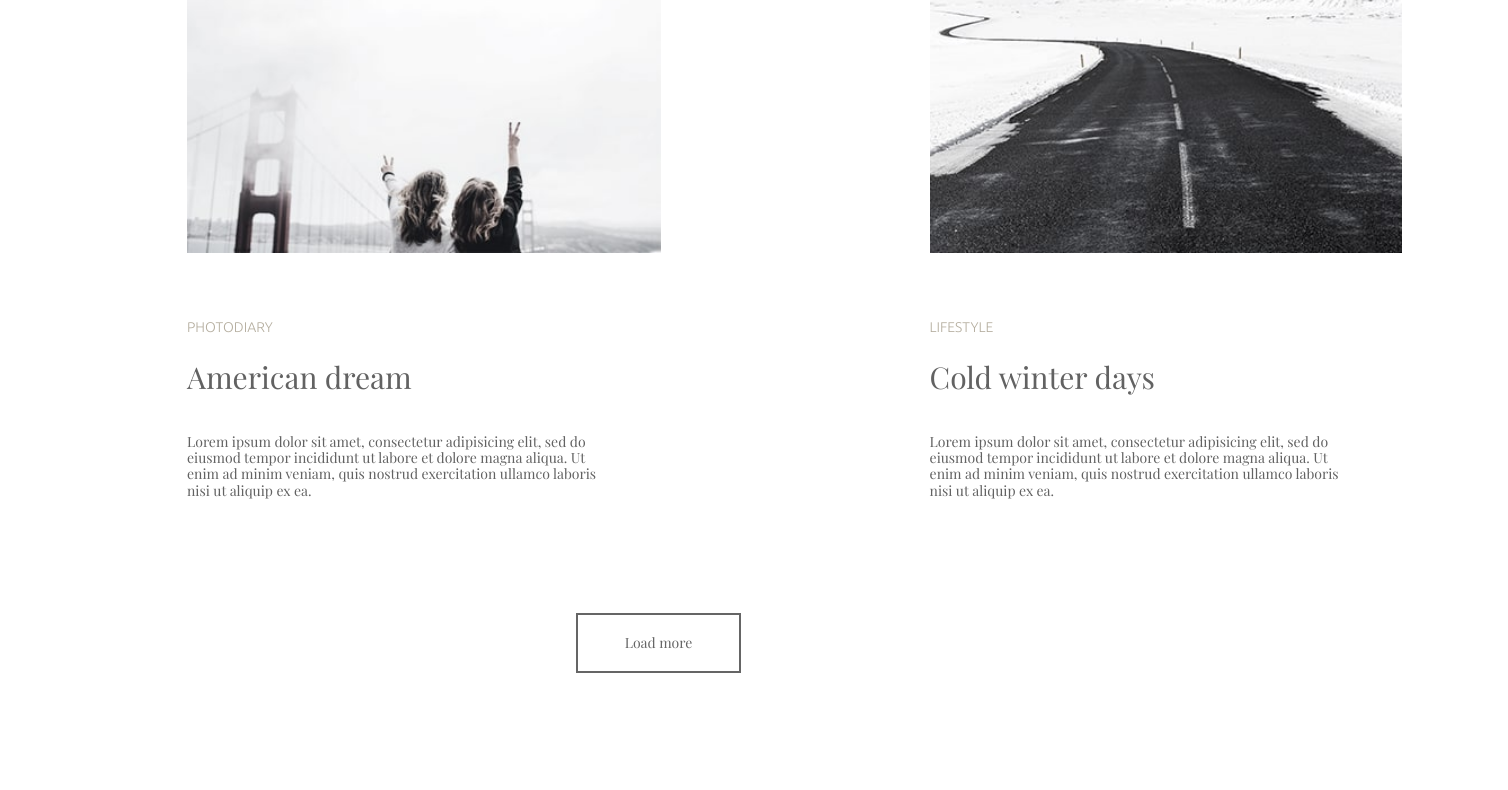
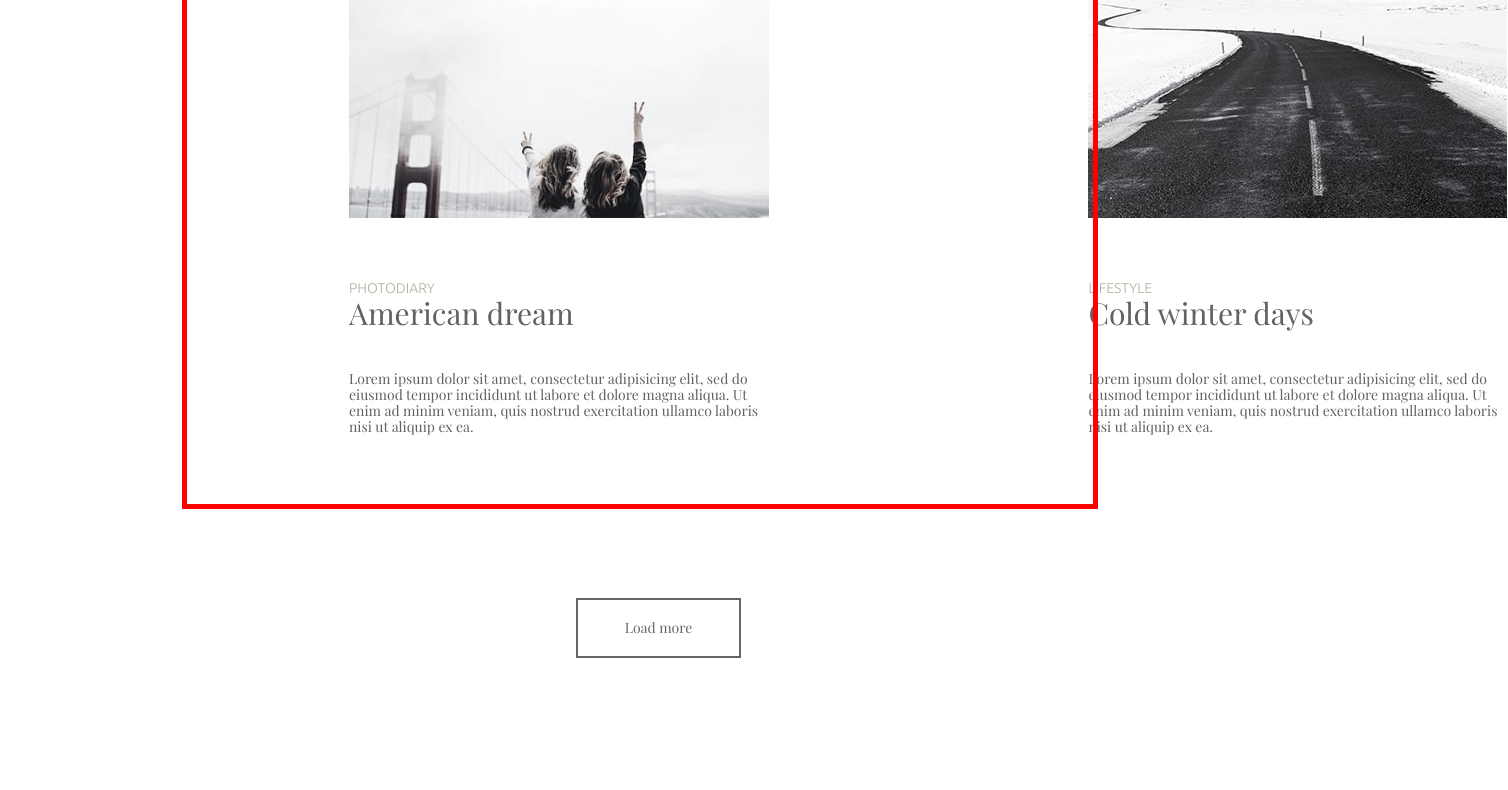
Before and after one commit to Tempoest/PhotoBlog, a plain HTML site: page index.html in a window 1280 px wide. Shown: the part 1376-2166 px from the top of the page, 1508 px wide, since content can reach past the window. Before the commit the page ends 2115 px from the top, so only its background shows below. Drawn offline with nearby package versions, Linux system fonts and the light colour scheme.

Commit message:
Edit styles

```diff
--- a/css/styles.css
+++ b/css/styles.css
@@ -4,6 +4,52 @@
     --post-block-tag-color: #B4AD9E;
     --post-block-text: #626262;
     --expand-button-color: #656565;
+body {
+    font-family: Roboto;
+}
+}
+h1,
+h2,
+h3,
+h4,
+p {
+  margin-top: 0;
+  margin-bottom: 0;
+}
+ul {
+  margin-top: 0;
+  margin-bottom: 0;
+  padding-left: 0;
+}
+img {
+  display: block;
+  max-width: 100%;
+  height: auto;
+}
+.list {
+  list-style: none;
+  padding: 0;
+}
+.link {
+  text-decoration: none;
+}
+.visually-hidden {
+  position: absolute;
+  width: 1px;
+  height: 1px;
+  margin: -1px;
+  border: 0;
+  padding: 0;
+  white-space: nowrap;
+  clip-path: inset(100%);
+  clip: rect(0 0 0 0);
+  overflow: hidden;
+}
+.container {
+    outline: 5px solid red;
+    width: 906px;
+    margin: 0 auto;
+    padding: 0 15px;
 }
 .nav-list {
     list-style: none;
@@ -23,7 +69,14 @@
 .nav-link:hover {
     color: var(--hover-color);
 }
+.gallary {
+    display: flex;
+    padding-bottom: 66px;
+    flex-wrap: wrap;
+}
 .post-block {
+    display: flex;
+    flex-wrap: wrap;
     list-style: none;
     column-count: 2;
     column-gap: 65cap;
@@ -37,11 +90,13 @@
     margin-bottom: 20px;
     width: 420px;
     height: 546px;
+    flex-wrap: wrap;
 }
 .post-block-item > img {
     width: max-content;
 }
 .post-block-tag {
+    flex-wrap: wrap;
     color: var(--post-block-tag-color);
     font-family: Ubuntu;
     font-size: 14px;
@@ -49,6 +104,7 @@
     margin-top: 62px;
 }
 .post-block-title {
+    flex-wrap: wrap;
     color: var(--post-block-text);
     font-family: Playfair Display, Roboto, serif;
     font-size: 30px;
--- a/index.html
+++ b/index.html
@@ -5,15 +5,25 @@
     <meta http-equiv="X-UA-Compatible" content="IE=edge" />
     <meta name="viewport" content="width=device-width, initial-scale=1.0" />
     <title>PhotoBlog</title>
-    <link rel="stylesheet" href="https://cdnjs.cloudflare.com/ajax/libs/modern-normalize/1.0.0/modern-normalize.min.css">
-    <link rel="preconnect" href="https://fonts.googleapis.com">
-    <link rel="preconnect" href="https://fonts.gstatic.com" crossorigin>
-    <link href="https://fonts.googleapis.com/css2?family=Ubuntu:wght@300&display=swap" rel="stylesheet">
-    <link href="https://fonts.googleapis.com/css2?family=Playfair+Display&display=swap" rel="stylesheet">
-    <link rel="stylesheet" href="./css/styles.css">
+    <link
+      rel="stylesheet"
+      href="https://cdnjs.cloudflare.com/ajax/libs/modern-normalize/1.0.0/modern-normalize.min.css"
+    />
+    <link rel="preconnect" href="https://fonts.googleapis.com" />
+    <link rel="preconnect" href="https://fonts.gstatic.com" crossorigin />
+    <link
+      href="https://fonts.googleapis.com/css2?family=Ubuntu:wght@300&display=swap"
+      rel="stylesheet"
+    />
+    <link
+      href="https://fonts.googleapis.com/css2?family=Playfair+Display&display=swap"
+      rel="stylesheet"
+    />
+    <link rel="stylesheet" href="./css/styles.css" />
   </head>
   <body>
     <header>
+      <div class="container">
         <nav>
           <ul class="nav-list">
             <li><a href="" class="nav-link">LIFESTYLE</a></li>
@@ -22,59 +32,112 @@
             <li><a href="" class="nav-link">TRAVEL</a></li>
           </ul>
         </nav>
+      </div>
     </header>
     <main>
+      <section class="gallary">
+        <div class="container">
           <ul class="post-block">
             <li class="post-block-item">
-          <img src="./images/photoblog1.jpg" alt="Man rock the stadium" width="474" height="316"/>
+              <img
+                src="./images/photoblog1.jpg"
+                alt="Man rock the stadium"
+                width="474"
+                height="316"
+              />
               <p class="post-block-tag">LIFESTYLE</p>
               <h2 class="post-block-title">More than just a music festival</h2>
               <p class="post-block-text">
-            Lorem ipsum dolor sit amet, consectetur adipisicing elit, sed do eiusmod tempor incididunt ut labore et dolore magna aliqua. Ut enim ad minim veniam, quis nostrud exercitation ullamco laboris nisi ut aliquip ex ea.
+                Lorem ipsum dolor sit amet, consectetur adipisicing elit, sed do
+                eiusmod tempor incididunt ut labore et dolore magna aliqua. Ut
+                enim ad minim veniam, quis nostrud exercitation ullamco laboris
+                nisi ut aliquip ex ea.
               </p>
             </li>
             <li class="post-block-item">
-          <img src="./images/photoblog2.jpg" alt="coffee" width="474" height="316" />
+              <img
+                src="./images/photoblog2.jpg"
+                alt="coffee"
+                width="474"
+                height="316"
+              />
               <p class="post-block-tag">LIFESTYLE</p>
               <h2 class="post-block-title">Life tastes better with coffee</h2>
               <p class="post-block-text">
-            Lorem ipsum dolor sit amet, consectetur adipisicing elit, sed do eiusmod tempor incididunt ut labore et dolore magna aliqua. Ut enim ad minim veniam, quis nostrud exercitation ullamco laboris nisi ut aliquip ex ea.
+                Lorem ipsum dolor sit amet, consectetur adipisicing elit, sed do
+                eiusmod tempor incididunt ut labore et dolore magna aliqua. Ut
+                enim ad minim veniam, quis nostrud exercitation ullamco laboris
+                nisi ut aliquip ex ea.
               </p>
             </li>
             <li class="post-block-item">
-          <img src="./images/photoblog3.jpg" alt="bridge" width="474" height="316" />
+              <img
+                src="./images/photoblog3.jpg"
+                alt="bridge"
+                width="474"
+                height="316"
+              />
               <p class="post-block-tag">PHOTODIARY</p>
               <h2 class="post-block-title">American dream</h2>
               <p class="post-block-text">
-            Lorem ipsum dolor sit amet, consectetur adipisicing elit, sed do eiusmod tempor incididunt ut labore et dolore magna aliqua. Ut enim ad minim veniam, quis nostrud exercitation ullamco laboris nisi ut aliquip ex ea.
+                Lorem ipsum dolor sit amet, consectetur adipisicing elit, sed do
+                eiusmod tempor incididunt ut labore et dolore magna aliqua. Ut
+                enim ad minim veniam, quis nostrud exercitation ullamco laboris
+                nisi ut aliquip ex ea.
               </p>
             </li>
             <li class="post-block-item">
-          <img src="./images/photoblog4.jpg" alt="women in jacket" width="474" height="316" />
+              <img
+                src="./images/photoblog4.jpg"
+                alt="women in jacket"
+                width="474"
+                height="316"
+              />
               <p class="post-block-tag">PHOTODIARY</p>
               <h2 class="post-block-title">A day exploring the Alps</h2>
               <p class="post-block-text">
-            Lorem ipsum dolor sit amet, consectetur adipisicing elit, sed do eiusmod tempor incididunt ut labore et dolore magna aliqua. Ut enim ad minim veniam, quis nostrud exercitation ullamco laboris nisi ut aliquip ex ea.
+                Lorem ipsum dolor sit amet, consectetur adipisicing elit, sed do
+                eiusmod tempor incididunt ut labore et dolore magna aliqua. Ut
+                enim ad minim veniam, quis nostrud exercitation ullamco laboris
+                nisi ut aliquip ex ea.
               </p>
             </li>
             <li class="post-block-item">
-          <img src="./images/photoblog5.jpg" alt="woman with hat" width="474" height="316" />
+              <img
+                src="./images/photoblog5.jpg"
+                alt="woman with hat"
+                width="474"
+                height="316"
+              />
               <p class="post-block-tag">LIFESTYLE</p>
               <h2 class="post-block-title">Top 10 song for running</h2>
               <p class="post-block-text">
-            Lorem ipsum dolor sit amet, consectetur adipisicing elit, sed do eiusmod tempor incididunt ut labore et dolore magna aliqua. Ut enim ad minim veniam, quis nostrud exercitation ullamco laboris nisi ut aliquip ex ea.
+                Lorem ipsum dolor sit amet, consectetur adipisicing elit, sed do
+                eiusmod tempor incididunt ut labore et dolore magna aliqua. Ut
+                enim ad minim veniam, quis nostrud exercitation ullamco laboris
+                nisi ut aliquip ex ea.
               </p>
             </li>
             <li class="post-block-item">
-          <img src="./images/photoblog6.jpg" alt="snowy road" width="474" height="316" />
+              <img
+                src="./images/photoblog6.jpg"
+                alt="snowy road"
+                width="474"
+                height="316"
+              />
               <p class="post-block-tag">LIFESTYLE</p>
               <h2 class="post-block-title">Cold winter days</h2>
               <p class="post-block-text">
-            Lorem ipsum dolor sit amet, consectetur adipisicing elit, sed do eiusmod tempor incididunt ut labore et dolore magna aliqua. Ut enim ad minim veniam, quis nostrud exercitation ullamco laboris nisi ut aliquip ex ea.
+                Lorem ipsum dolor sit amet, consectetur adipisicing elit, sed do
+                eiusmod tempor incididunt ut labore et dolore magna aliqua. Ut
+                enim ad minim veniam, quis nostrud exercitation ullamco laboris
+                nisi ut aliquip ex ea.
               </p>
             </li>
           </ul>
+        </div>
         <button type="button" id="expand-button">Load more</button>
+      </section>
     </main>
   </body>
 </html>
```
Lines whose indentation alone changed are shown as unchanged.
